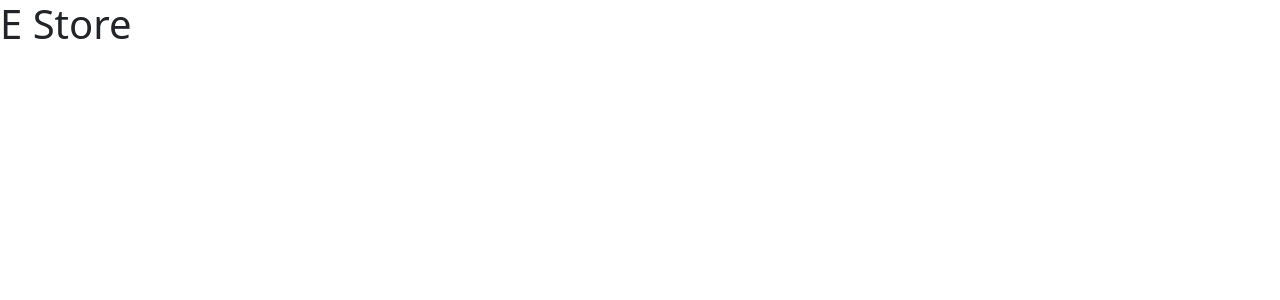
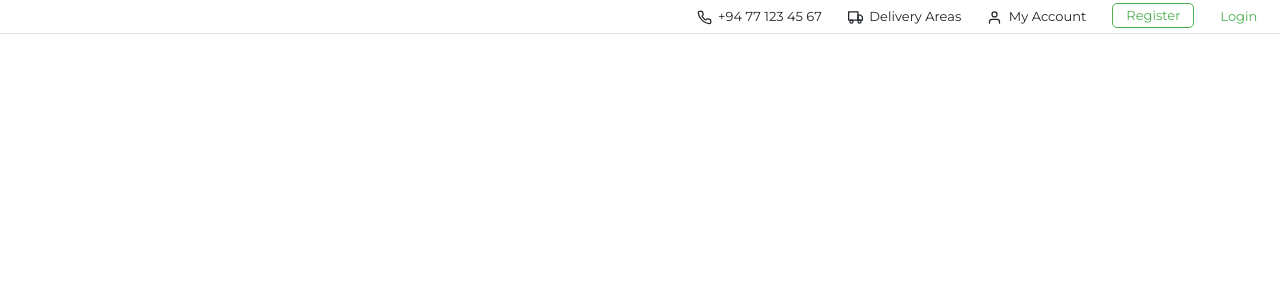
Before and after one commit to sriyabro/E-Store-App, a React (Create React App) app: page / in a window 1280 px wide. Shown: the top 300 px of the page. Built offline with nearby package versions, Linux system fonts and the light colour scheme.

Commit message:
top bar completed

```diff
--- a/src/App.tsx
+++ b/src/App.tsx
@@ -1,8 +1,9 @@
 import React from 'react';
+import HomePage from './pages/HomePage';
 
 function App() {
   return (
-    <h1>E Store</h1>
+    <HomePage/>
   );
 }
 
--- /dev/null
+++ b/src/assets/styles/feature/_top-bar.scss
@@ -0,0 +1,23 @@
+@import "./variables";
+
+.top-bar {
+    .top-bar-item {
+        margin: 0 .5rem;
+        padding: .5rem;
+        cursor: pointer;
+
+        .icon {
+            margin-right: .5rem;
+        }
+
+        .top-bar-btn {
+            background-color: transparent;
+            color: $top-bar-btn-color;
+        }
+
+        .border-btn {
+            border: 1px solid $top-bar-btn-color;
+            border-radius: 5px;
+        }
+    }
+}
--- /dev/null
+++ b/src/assets/styles/feature/_variables.scss
@@ -0,0 +1 @@
+$top-bar-btn-color: #4caf50;
--- a/src/assets/styles/main.scss
+++ b/src/assets/styles/main.scss
@@ -0,0 +1,8 @@
+* {
+    margin: 0;
+    padding: 0;
+    font-family: 'Montserrat', sans-serif;
+    font-size: 13px;
+}
+
+@import "./feature/top-bar";
--- /dev/null
+++ b/src/components/TopBar.tsx
@@ -0,0 +1,33 @@
+import { Navbar } from "react-bootstrap";
+import { Phone, Truck, User } from "react-feather";
+
+const TopBar = () => {
+  return (
+      <div className="top-bar border-bottom">
+        <Navbar collapseOnSelect expand="lg" className="w-100 p-0 d-flex justify-content-end">
+          <div className="top-bar-item">
+            <Phone size={15} className="icon" />
+            <span>+94 77 123 45 67</span>
+          </div>
+          <Navbar.Toggle />
+          <Navbar.Collapse className="flex-grow-0">
+            <div className="top-bar-item">
+              <Truck size={15} className="icon" />
+              <span>Delivery Areas</span>
+            </div>
+            <div className="top-bar-item">
+              <User size={15} className="icon" />
+              <span>My Account</span>
+            </div>
+            <div className="top-bar-item">
+              <span className="top-bar-btn border-btn px-3 py-1">Register</span>
+            </div>
+            <div className="top-bar-item">
+              <span className="top-bar-btn">Login</span>
+            </div>
+          </Navbar.Collapse>
+        </Navbar>
+      </div>
+  );
+};
+export default TopBar;
--- /dev/null
+++ b/src/pages/HomePage.tsx
@@ -0,0 +1,13 @@
+import { Container, Row } from "react-bootstrap";
+import TopBar from "../components/TopBar";
+
+const HomePage = () => {
+  return (
+    <Container fluid={true}>
+        <Row>
+            <TopBar/>
+        </Row>
+    </Container>
+  )
+}
+export default HomePage;
```
